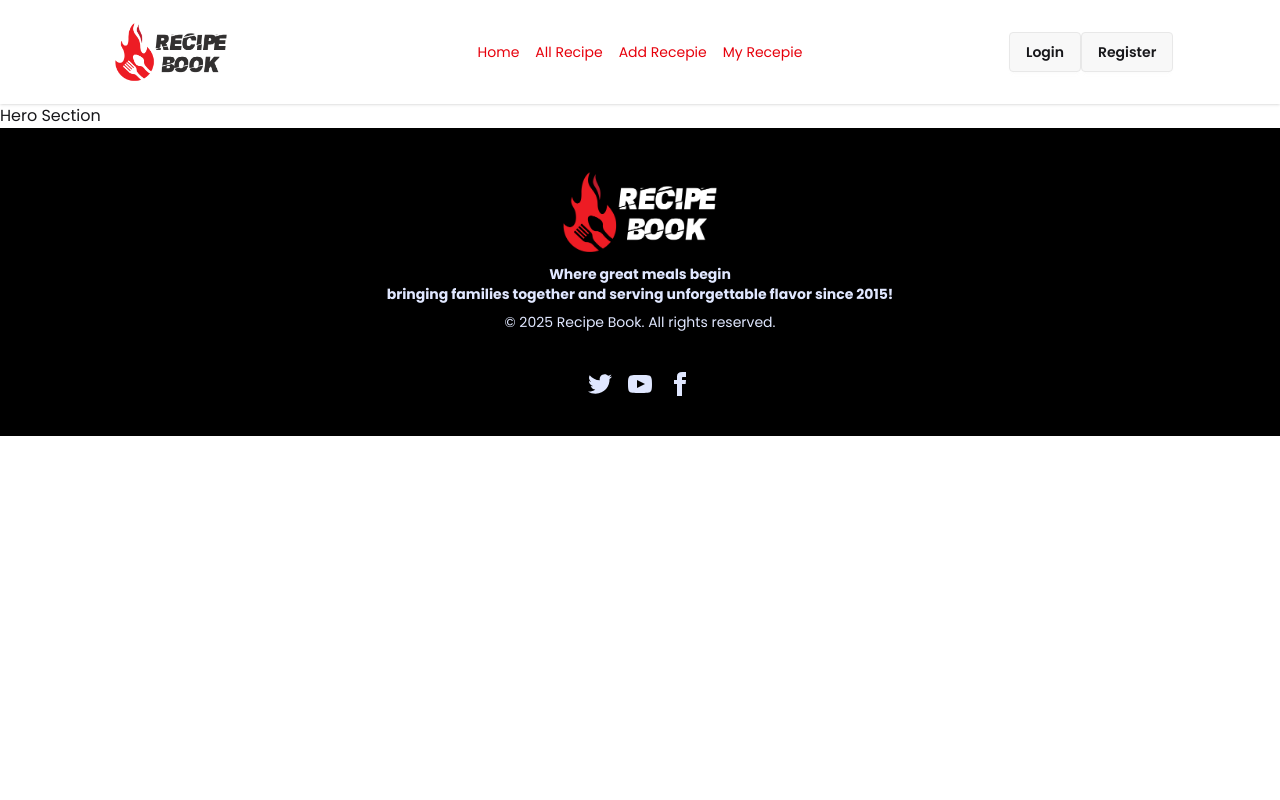
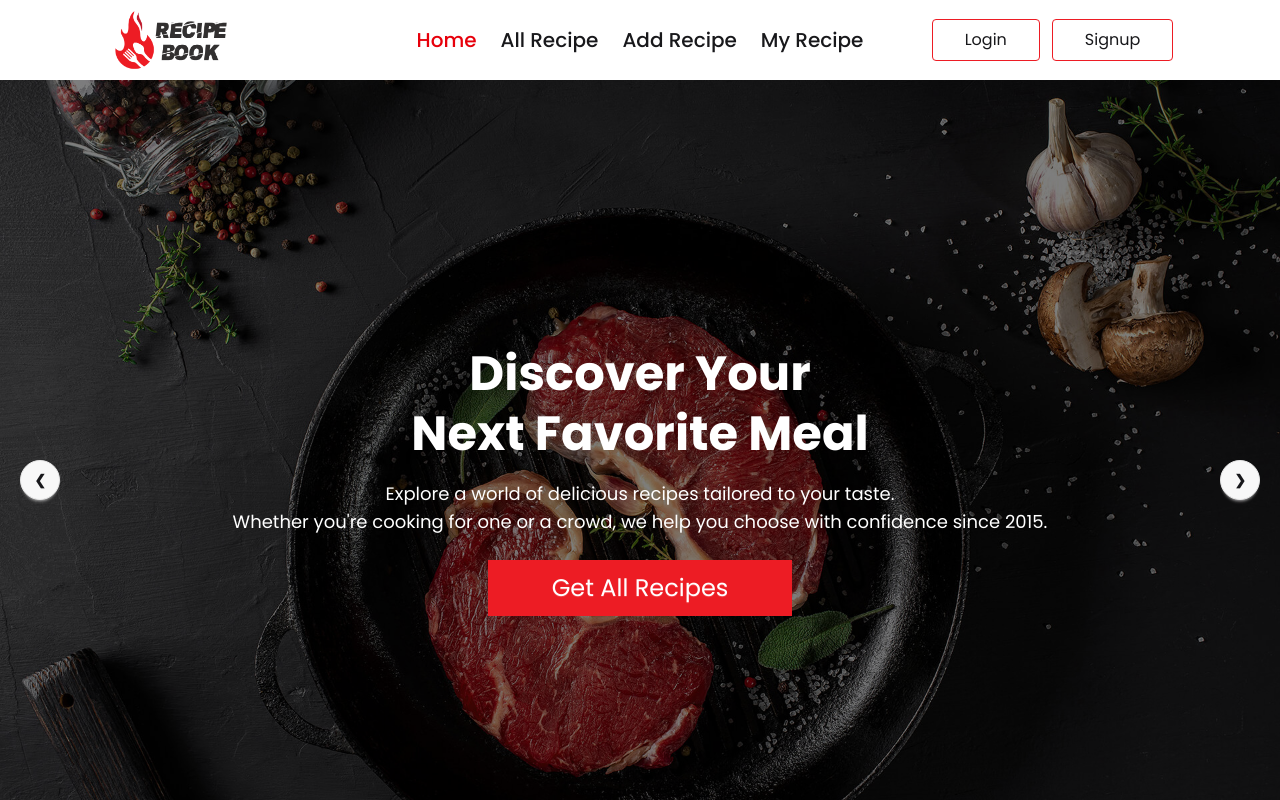
Before and after one commit to anik-siddiky/recipe-book-client, a React (Vite) app: page / in a window 1280 px wide. Shown: the top 800 px of the page. Built offline with nearby package versions, Linux system fonts and the light colour scheme.

Commit message:
added the navbar, hero section and footer

```diff
--- a/src/Components/Hero.jsx
+++ b/src/Components/Hero.jsx
@@ -1,9 +1,74 @@
-import React from 'react';
+import React, { useEffect, useState, useRef } from "react";
+import { Link } from "react-router";
+
+const images = [
+    "/hero-image-1.jpg",
+    "/hero-image-2.jpg",
+    "/hero-image-3.jpg",
+];
 
 const Hero = () => {
+    const [currentSlide, setCurrentSlide] = useState(0);
+    const intervalRef = useRef(null);
+
+    const startAutoSlide = () => {
+        intervalRef.current = setInterval(() => {
+            setCurrentSlide((prev) => (prev + 1) % images.length);
+        }, 5000);
+    };
+
+    const resetAutoSlide = () => {
+        clearInterval(intervalRef.current);
+        startAutoSlide();
+    };
+
+    useEffect(() => {
+        startAutoSlide();
+        return () => clearInterval(intervalRef.current);
+    }, []);
+
+    const prevSlide = () => {
+        setCurrentSlide((prev) => (prev - 1 + images.length) % images.length);
+        resetAutoSlide();
+    };
+
+    const nextSlide = () => {
+        setCurrentSlide((prev) => (prev + 1) % images.length);
+        resetAutoSlide();
+    };
+
     return (
-        <div>
-            Hero Section
+        <div className="relative w-full h-screen overflow-hidden">
+            <div className="w-full h-full relative">
+                {images.map((src, index) => (
+                    <img
+                        key={index}
+                        src={src}
+                        alt={`Slide ${index + 1}`}
+                        className={`absolute w-full h-full object-cover transition-opacity duration-700 ${index === currentSlide ? "opacity-100 z-10" : "opacity-0 z-0"
+                            }`}
+                    />
+                ))}
+            </div>
+
+            <div className="absolute inset-0 bg-black/50 flex items-center justify-center z-20 text-white text-center px-4">
+                <div className="">
+                    <h1 className="text-3xl md:text-5xl font-bold mb-4 leading-tight">Discover Your <br />Next Favorite Meal</h1>
+                    <p className="text-base md:text-lg mb-6">Explore a world of delicious recipes tailored to your taste. <br /> Whether you're cooking for one or a crowd, we help you choose with confidence since 2015.</p>
+                    <Link to="all-recipes">
+                        <button className="bg-[#ED1C24] text-white px-6 py-3 md:px-16 md:py-7 btn border-none rounded-none md:text-2xl md:font-normal shadow-none">
+                            Get All Recipes
+                        </button>
+                    </Link>
+                </div>
+            </div>
+
+            <div className="absolute top-1/2 left-3 md:left-5 -translate-y-1/2 z-30">
+                <button onClick={prevSlide} className="btn btn-circle btn-sm md:btn-md">❮</button>
+            </div>
+            <div className="absolute top-1/2 right-3 md:right-5 -translate-y-1/2 z-30">
+                <button onClick={nextSlide} className="btn btn-circle btn-sm md:btn-md">❯</button>
+            </div>
         </div>
     );
 };
--- a/src/Components/Navbar.jsx
+++ b/src/Components/Navbar.jsx
@@ -5,7 +5,7 @@ import navImage from "../assets/recipe-book-header.png"
 const Navbar = () => {
     return (
         <div className="navbar p-0 bg-base-100 shadow-sm">
-            <div className="navbar md:w-10/12 mx-auto py-5 md:px-0">
+            <div className="navbar md:w-10/12 mx-auto md:px-0">
                 <div className="navbar-start">
                     <div className="dropdown">
                         <div tabIndex={0} role="button" className="btn btn-ghost lg:hidden">
@@ -16,11 +16,11 @@ const Navbar = () => {
                             className="menu menu-sm dropdown-content bg-base-100 rounded-box z-1 mt-3 w-52 p-2 shadow md:gap-4">
                             <NavLink to="/" className={({ isActive }) => isActive ? 'text-red-600' : ''}><li>Home</li></NavLink>
 
-                            <NavLink to="/" className={({ isActive }) => isActive ? 'text-red-600' : ''}><li>All Recipe</li></NavLink>
+                            <NavLink to="/all-recipes" className={({ isActive }) => isActive ? 'text-red-600' : ''}><li>All Recipe</li></NavLink>
 
-                            <NavLink to="/" className={({ isActive }) => isActive ? 'text-red-600' : ''}><li>Add Recepie</li></NavLink>
+                            <NavLink to="/add-recipes" className={({ isActive }) => isActive ? 'text-red-600' : ''}><li>Add Recepie</li></NavLink>
 
-                            <NavLink to="/" className={({ isActive }) => isActive ? 'text-red-600' : ''}><li>My Recepie</li></NavLink>
+                            <NavLink to="/my-recipes" className={({ isActive }) => isActive ? 'text-red-600' : ''}><li>My Recepie</li></NavLink>
                         </ul>
                     </div>
                     <Link to="/">
@@ -28,19 +28,26 @@ const Navbar = () => {
                     </Link>
                 </div>
                 <div className="navbar-center hidden lg:flex">
-                    <ul className="menu menu-horizontal px-1 gap-4">
-                        <NavLink to="/" className={({ isActive }) => isActive ? 'text-red-600' : ''}><li>Home</li></NavLink>
+                    <ul className="menu menu-horizontal px-1 gap-6">
+                        <NavLink to="/" className={({ isActive }) => isActive ? 'text-red-600' : ''}>
+                            <li className="md:text-xl font-medium">Home</li>
+                        </NavLink>
+                        <NavLink to="/all-recipes" className={({ isActive }) => isActive ? 'text-red-600' : ''}>
+                            <li className="md:text-xl font-medium">All Recipe</li>
+                        </NavLink>
+                        <NavLink to="/add-recipes" className={({ isActive }) => isActive ? 'text-red-600' : ''}>
+                            <li className="md:text-xl font-medium">Add Recipe</li>
+                        </NavLink>
+                        <NavLink to="/my-recipes" className={({ isActive }) => isActive ? 'text-red-600' : ''}>
+                            <li className="md:text-xl font-medium">My Recipe</li>
+                        </NavLink>
+                    </ul>
 
-                        <NavLink to="/" className={({ isActive }) => isActive ? 'text-red-600' : ''}><li>All Recipe</li></NavLink>
+                </div>
+                <div className="navbar-end md:gap-3 gap-1">
+                    <button className='bg-white border border-[#ED1C24] md:px-8 md:py-2 px-4 py-1 rounded cursor-pointer hover:text-white hover:bg-[#ED1C24]'>Login</button>
+                    <button className='bg-white border border-[#ED1C24] md:px-8 md:py-2 px-4 py-1 rounded cursor-pointer hover:text-white hover:bg-[#ED1C24]'>Signup</button>
 
-                        <NavLink to="/" className={({ isActive }) => isActive ? 'text-red-600' : ''}><li>Add Recepie</li></NavLink>
-
-                        <NavLink to="/" className={({ isActive }) => isActive ? 'text-red-600' : ''}><li>My Recepie</li></NavLink>
-                    </ul>
-                </div>
-                <div className="navbar-end md:gap">
-                    <button className='btn'>Login</button>
-                    <button className='btn'>Register</button>
                 </div>
             </div>
         </div>
```
Also changed, not shown: src/Router/Router.jsx (+12 -0 lines).
